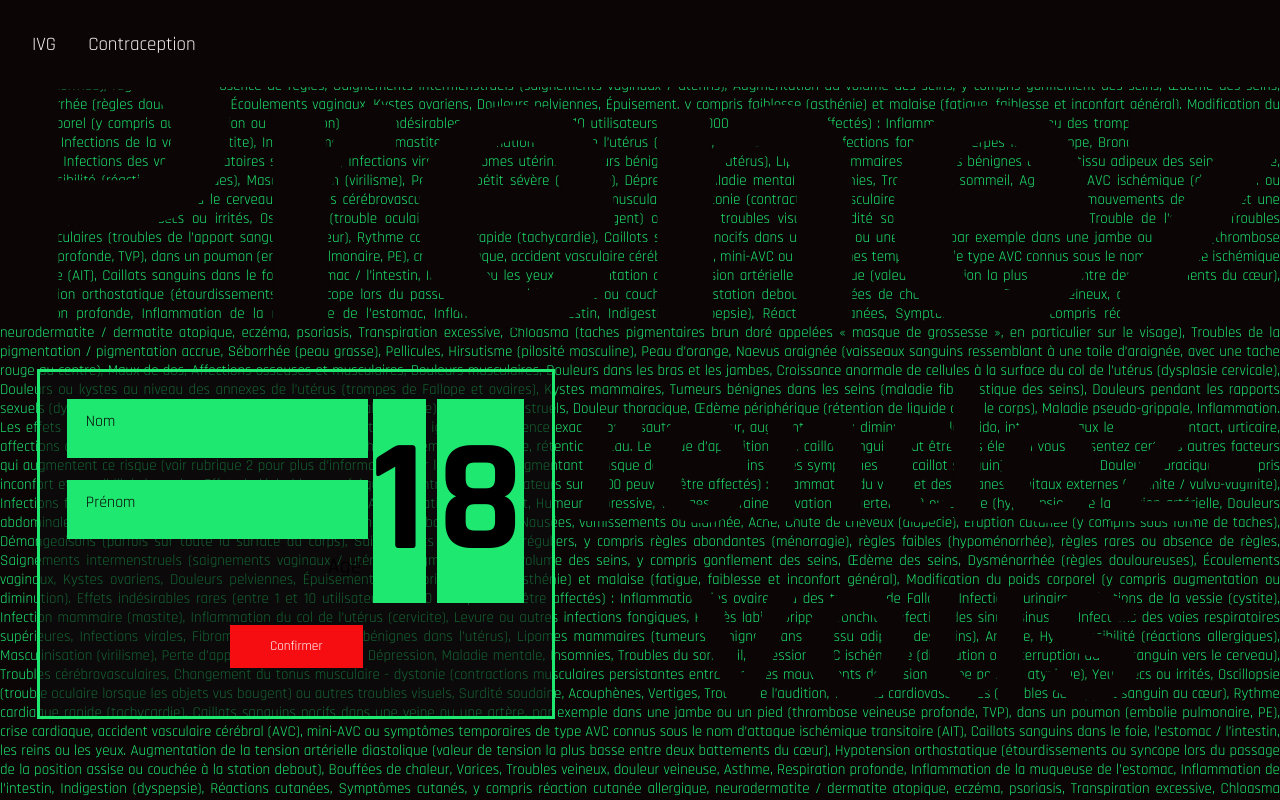
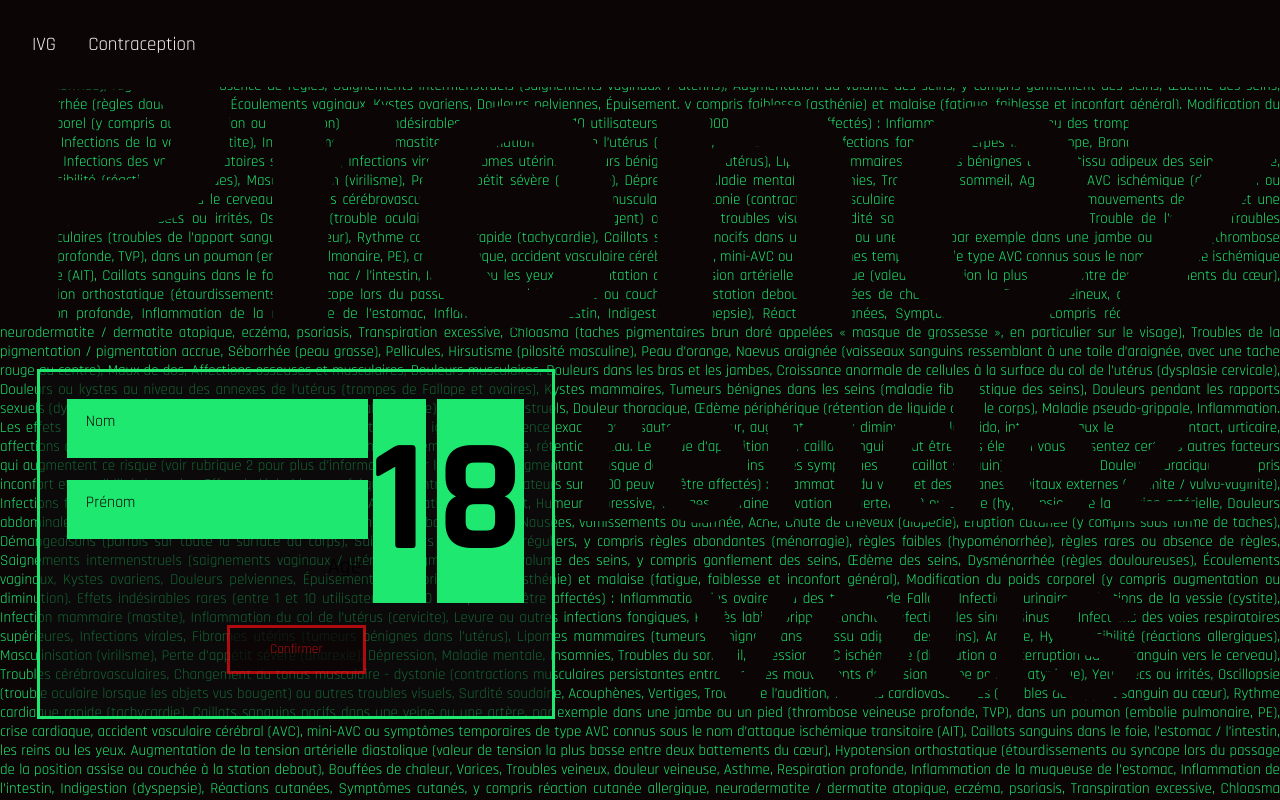
Before and after one commit to Elodie-st/what_if, a website: page src/index.html in a window 1280 px wide. In both pictures the pointer is over the button "Confirmer". Drawn offline with nearby package versions, Linux system fonts and the light colour scheme; files that its build step writes are made by us from their sources; a web font is replaced by a local one.

Commit message:
etat hover

```diff
--- a/src/styles/components/_type.scss
+++ b/src/styles/components/_type.scss
@@ -448,6 +448,15 @@ min-height: 100vh;
   .envoi{
 margin-top: 22px;
   }
+  .envoi:hover {
+    cursor: pointer;
+    opacity: 0.7;
+    color: $secondary-color;
+    background-color: $black-color;
+    border: 3px solid $secondary-color;
+    padding: 1em 3em ;
+
+  }
   .section--message {
     padding: 0em;
   }
@@ -516,4 +525,8 @@ margin-top: 22px;
     .bg{
       font-size: 15px;
     }
+
+button{
+
+    }
 }
```
